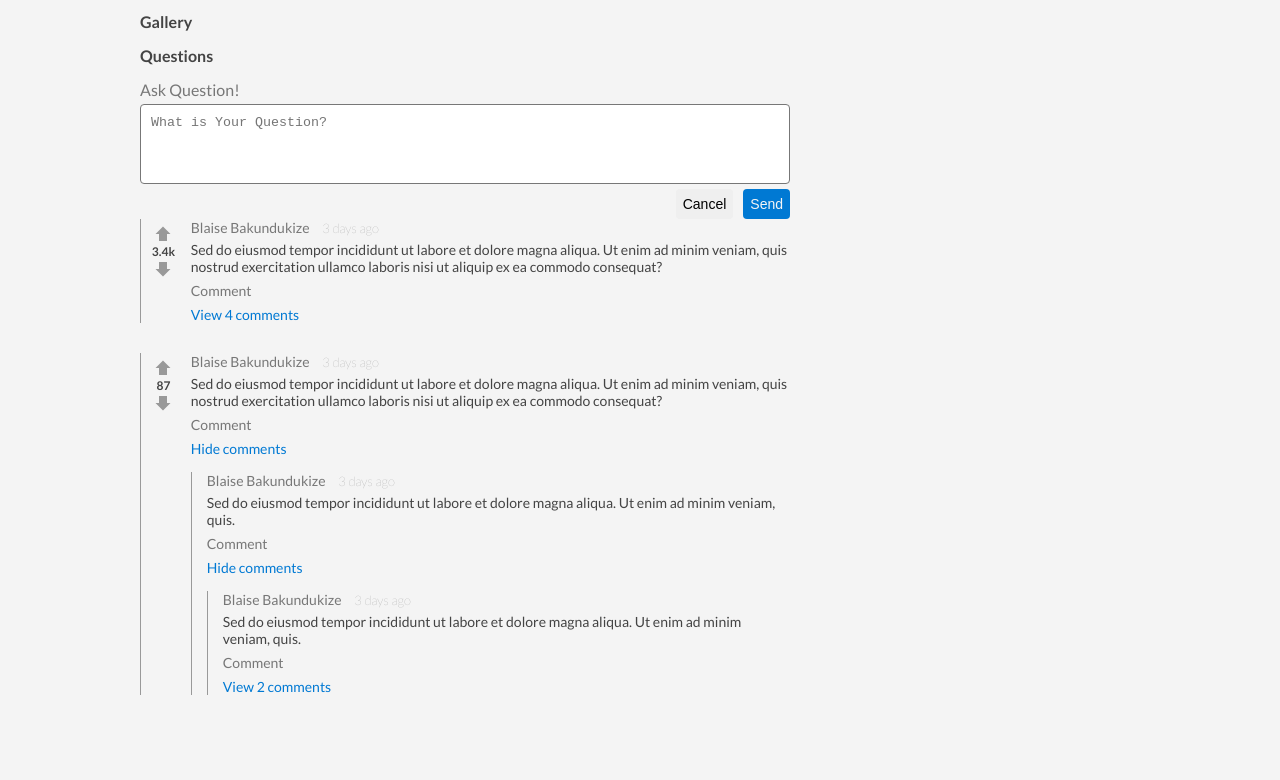
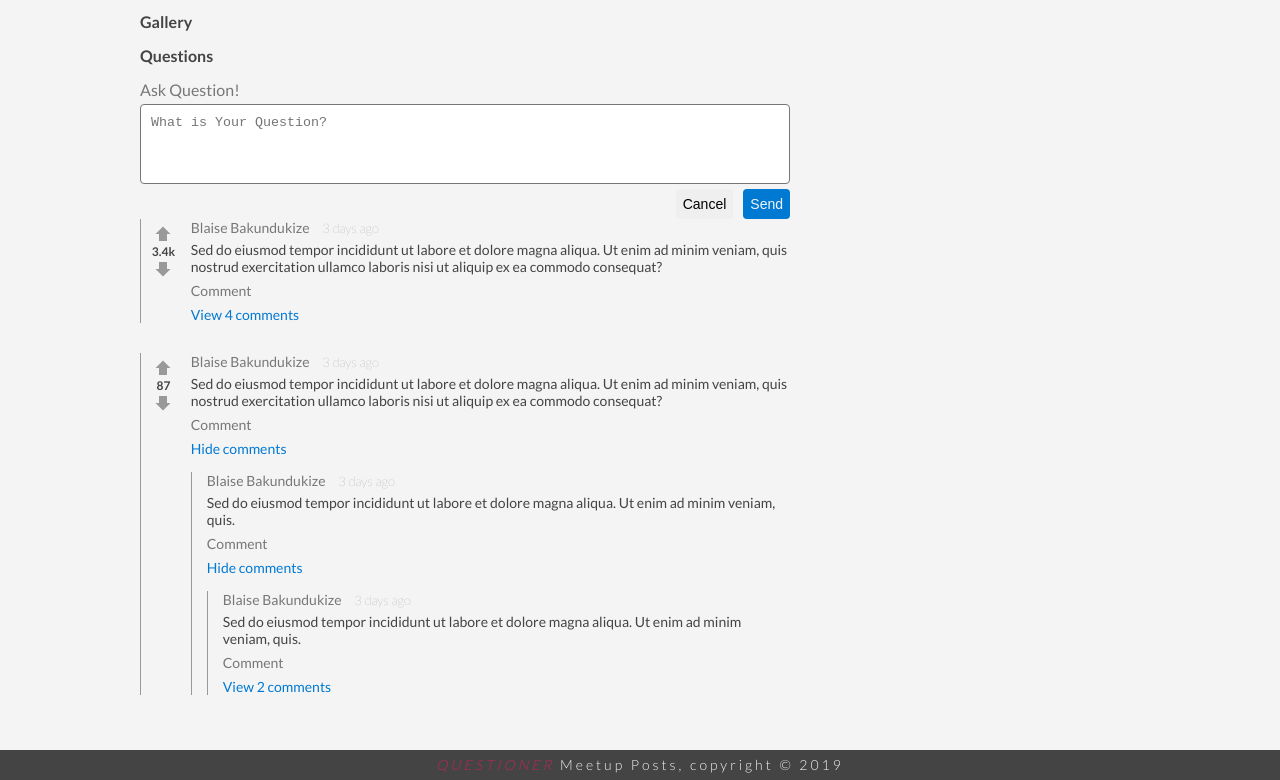
Before and after one commit to blaisebakundukize/Questioner, a plain HTML site: page ui/pages/meetup/details.html in a window 1280 px wide. Shown: the part 824-1604 px from the top of the page. Before the commit the page ends 1559 px from the top, so only its background shows below. Drawn offline with Linux system fonts and the light colour scheme.

Commit message:
[Feature #162730147] Add footer to meetups page and meetup details page

```diff
--- a/ui/css/main.css
+++ b/ui/css/main.css
@@ -468,3 +468,21 @@ padding: 0 1rem;
 .box-padding {
   padding: 2rem 1rem;
 }
+
+.footer {
+  width: 100%;
+  height: 3rem;
+  bottom: 0;
+  background-color: var(--color-grey-dark-1);
+}
+
+.footer p {
+  line-height: 3rem;
+  letter-spacing: .3rem;
+  font-weight: 300;
+}
+
+.footer__app-name {
+  color: var(--color-primary-dark);
+  font-style: italic;
+}
--- a/ui/js/login.js
+++ b/ui/js/login.js
@@ -22,9 +22,9 @@ const Controller = (function (UICrtl) {
     btnSubmitLogin.addEventListener('click', (event) => {
       const username = inputLoginUsername.value;
       const password = inputLoginPassword.value;
-      console.log('blaise')
       if (username === 'admin' && password === 'admin') {
-        window.location.href = "./pages/admin/index.html";
+        window.location.href = "../pages/user/admin/meetup/meetups.html";
+        console.log('blaise')
       } else {
         window.location.href = "./pages/meetup/meetups.html";
       }
--- a/ui/pages/meetup/details.html
+++ b/ui/pages/meetup/details.html
@@ -307,6 +307,10 @@
       </div>
     </div>
   </div>
+  <footer class="footer margin-top-small">
+    <p class="text--small text--white center-text"><span class="footer__app-name">QUESTIONER</span> Meetup Posts,
+      copyright &copy; 2019</p>
+  </footer>
 </body>
 
 </html>
```
Also changed, not shown: ui/pages/meetup/meetups.html (+4 -0 lines), ui/pages/user/admin/meetup/meetups.html (+1 -1 lines), ui/pages/user/admin/tag/tag.html (+0 -2 lines).
